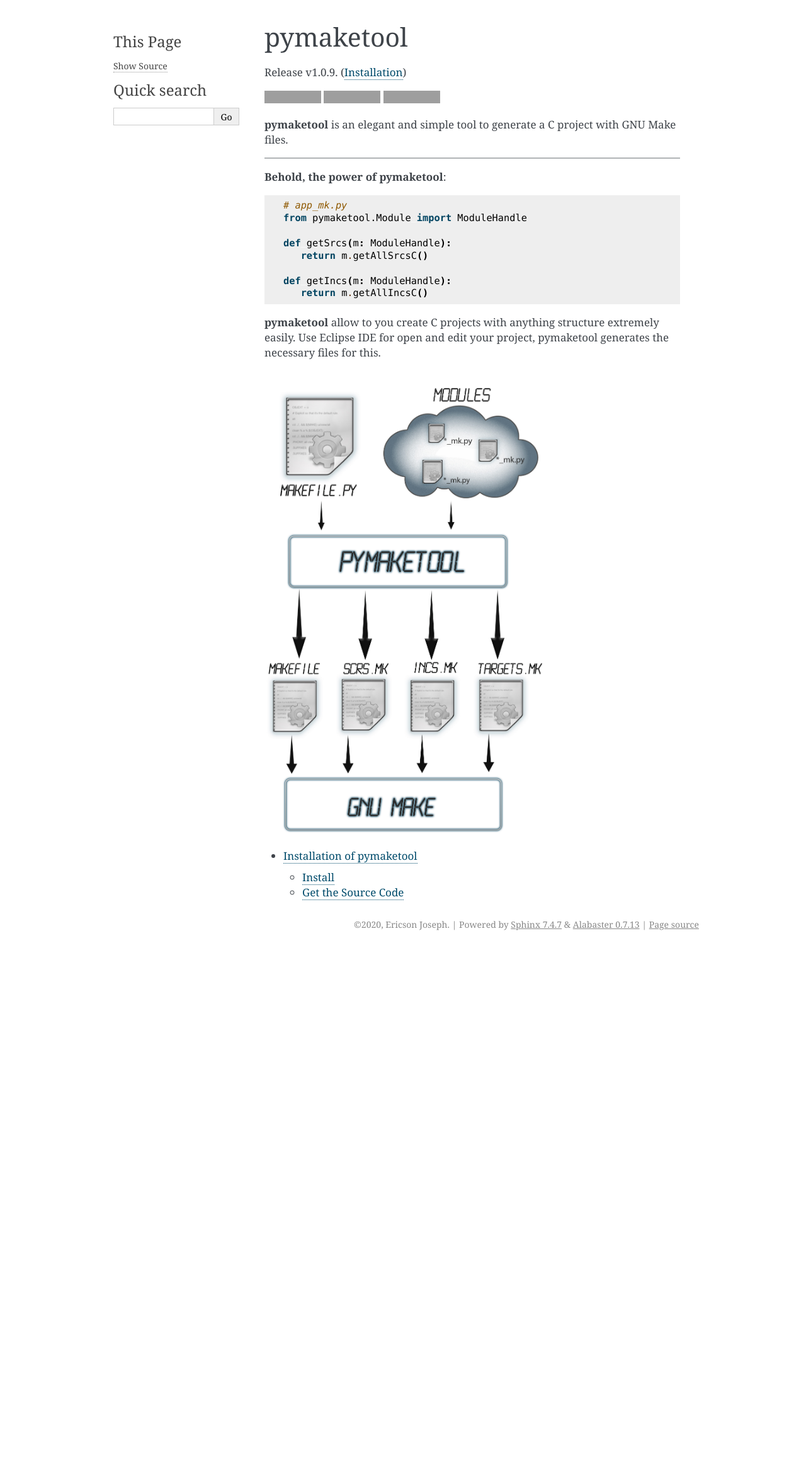
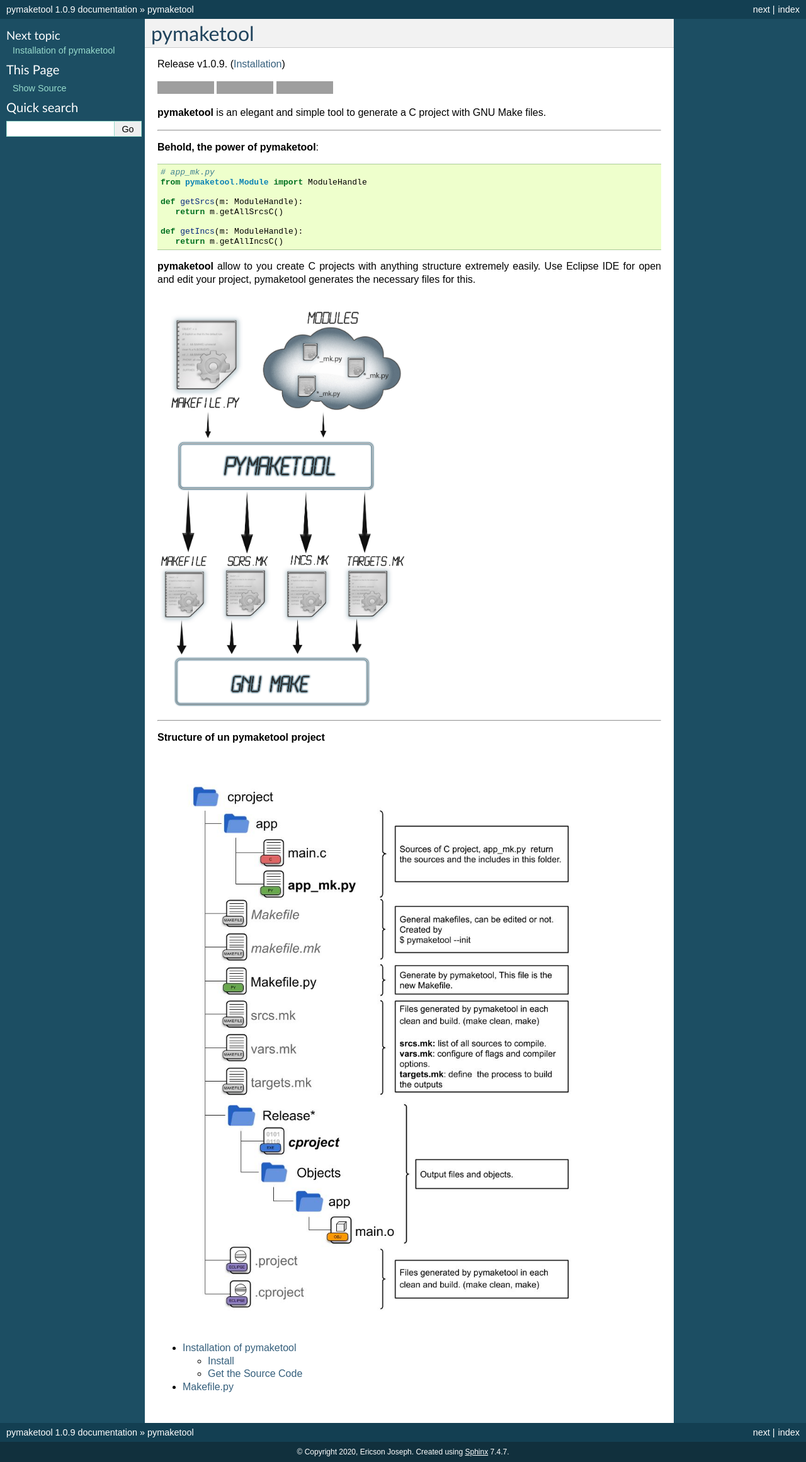
Before and after one commit to ericsonj/pymaketool, a Sphinx documentation site: the page built from docs/source/index.rst, in a window 1280 px wide. Shown: the whole page at 63% size. Built offline with Sphinx 7.4.7, drawn with Linux system fonts in a browser that asks for light colours; before the commit the page ends 1507 px from its top, so only the background shows below that; grey boxes are pictures that could not be loaded.

Commit message:
Add pymaketool project imagen

```diff
--- a/docs/source/conf.py
+++ b/docs/source/conf.py
@@ -48,7 +48,7 @@
 # The theme to use for HTML and HTML Help pages.  See the documentation for
 # a list of builtin themes.
 #
-html_theme = 'alabaster'
+html_theme = 'classic'
 
 # Add any paths that contain custom static files (such as style sheets) here,
 # relative to this directory. They are copied after the builtin static files,
--- a/docs/source/index.rst
+++ b/docs/source/index.rst
@@ -35,13 +35,22 @@
 **pymaketool** allow to you create C projects with anything structure extremely easily.
 Use Eclipse IDE for open and edit your project, pymaketool generates the necessary files for this.
 
-.. image:: ../../img/pymaketool.jpg
-  :width: 450
+.. image:: img/pymaketool.jpg
+  :width: 400
+
+----------------
+
+**Structure of un pymaketool project**
+
+.. image:: img/project.jpg
+  :width: 700
+
 
 .. toctree::
    :maxdepth: 2
 
    user/install
+   user/makefile.py
 
 .. Indices and tables
 .. ==================
--- /dev/null
+++ b/docs/source/user/makefile.py.rst
@@ -0,0 +1,4 @@
+.. _makefile.py:
+
+Makefile.py
+===========
```
Also changed, not shown: docs/source/img/project.jpg (added), img/pymaketool.jpg (deleted).
